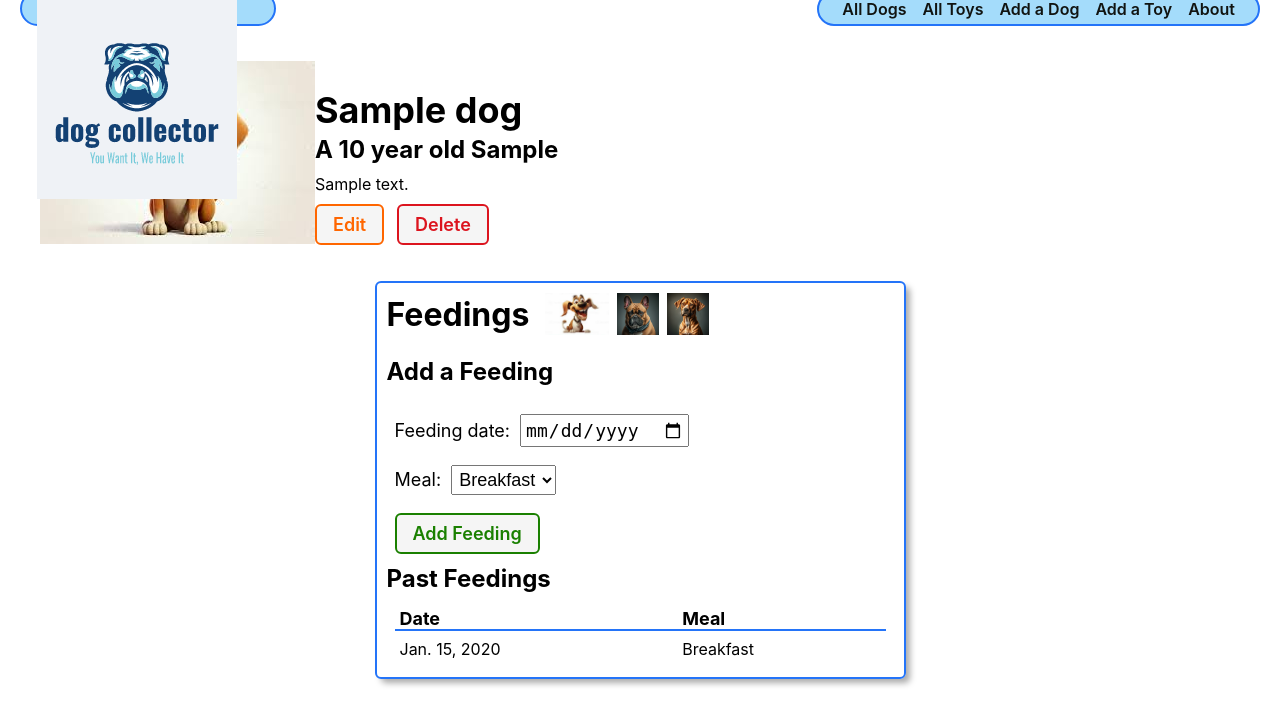
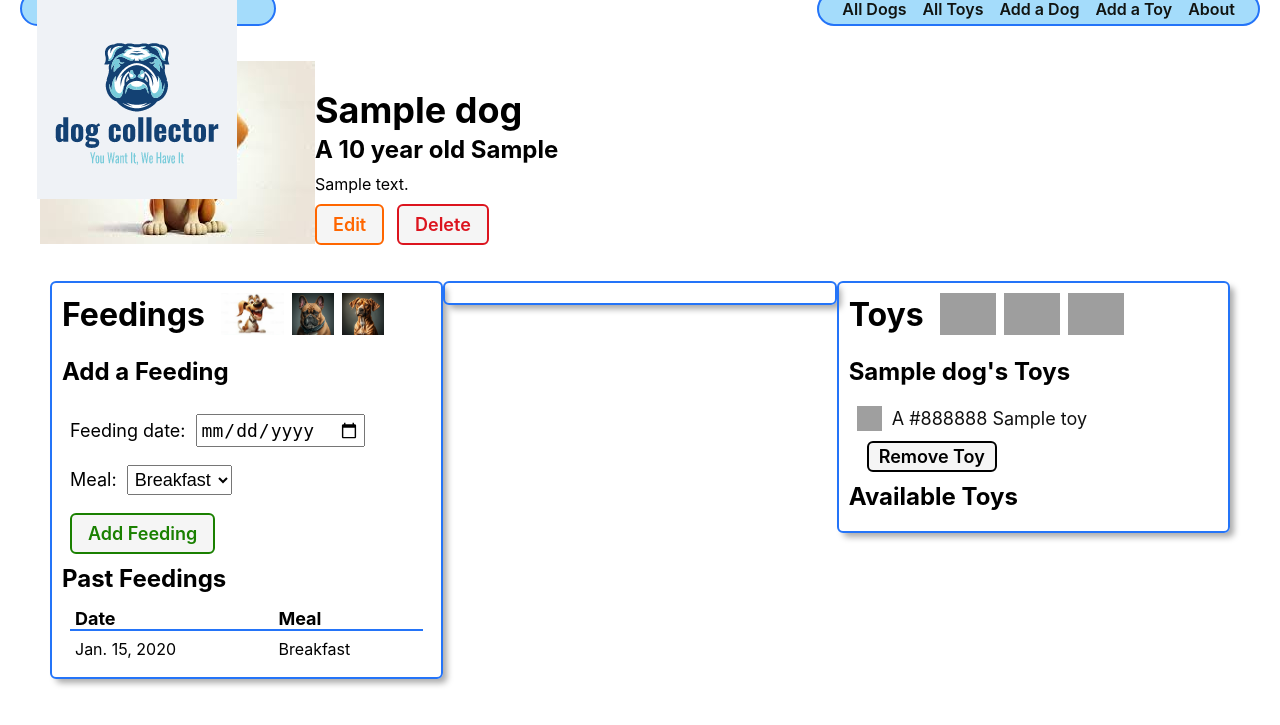
Before and after one commit to RK202024/dogcollector, a Django app: page /dogs/1/ in a window 1280 px wide. Shown: the part 29-754 px from the top of the page. Run offline with Django 5.2, Linux system fonts and the light colour scheme; tables that the repository leaves empty hold one stand-in row (values such as "Sample post"); grey boxes are pictures that could not be loaded.

Commit message:
Dogcollector7

```diff
--- a/main_app/models.py
+++ b/main_app/models.py
@@ -7,12 +7,24 @@
     ('D', 'Dinner')
 )
 
+class Toy(models.Model):
+  name = models.CharField(max_length=50)
+  color = models.CharField(max_length=20)
+
+  def __str__(self):
+      return self.name
+
+  def get_absolute_url(self):
+      return reverse('toy-detail', kwargs={'pk': self.id})
+
 # Create your models here.
 class Dog(models.Model):
   name = models.CharField(max_length=100)
   breed = models.CharField(max_length=100)
   description = models.TextField(max_length=250)
   age = models.IntegerField()
+  toys = models.ManyToManyField(Toy)
+
 
   def __str__(self):
     return f'{self.name} ({self.id})'
@@ -35,13 +47,3 @@
 
   class Meta:
     ordering = ['-date']
-
-class Toy(models.Model):
-  name = models.CharField(max_length=50)
-  color = models.CharField(max_length=20)
-
-  def __str__(self):
-      return self.name
-
-  def get_absolute_url(self):
-      return reverse('toy-detail', kwargs={'pk': self.id})
--- a/main_app/templates/dogs/detail.html
+++ b/main_app/templates/dogs/detail.html
@@ -74,6 +74,51 @@
     </div>
     {% endif %}
   </section>
+  <section class="feedings">
+    <!-- This is a long section -->
+  </section>
+
+  <section class="toys">
+    <div class="subsection-title">
+      <h2>Toys</h2>
+      <img src="{% static 'images/string.svg' %}" alt="A ball of string" />
+      <img src="{% static 'images/mouse.svg' %}" alt="A mouse" />
+      <img src="{% static 'images/fish.svg' %}" alt="A fishy toy" />
+    </div>
+
+    <h3>{{ dog.name }}'s Toys</h3>
+    <div class="subsection-content">
+        {% for toy in dog.toys.all %}
+          <div class="toy-container">
+            <div class="color-block" style="background-color: {{ toy.color }}"></div>
+            <a href="{% url 'toy-detail' toy.id %}">
+              <p>A {{ toy.color }} {{ toy.name }}</p>
+            </a>
+            <form action="{% url 'remove-toy' dog.id toy.id %}" method="post">
+              {% csrf_token %}
+              <button type="submit" class="btn btn-danger">Remove Toy</button>
+            </form>
+
+          </div>
+        {% empty %}
+        <p class="no-toys">{{dog.name}} doesn't have any toys!</p>
+      {% endfor %}
+    </div>
+
+    <h3>Available Toys</h3>
+    <div class="subsection-content">
+      {% for toy in toys %}
+        <div class="toy-container">
+          <div class="color-block" style="background-color: {{ toy.color }}"></div>
+          <p>{{ toy.color }} {{ toy.name }}</p>
+          <form action="{% url 'associate-toy' dog.id toy.id %}" method="post">
+            {% csrf_token %}
+            <button type="submit" class="btn submit">Give Toy</button>
+          </form>
+        </div>
+      {% endfor %}
+    </div>
+  </section>
 </div>
 
 {% endblock %}
--- a/main_app/urls.py
+++ b/main_app/urls.py
@@ -10,6 +10,9 @@
   path('dogs/<int:pk>/update/', views.DogUpdate.as_view(), name='dog-update'),
   path('dogs/<int:pk>/delete/', views.DogDelete.as_view(), name='dog-delete'),
   path('dogs/<int:dog_id>/add-feeding/', views.add_feeding, name='add-feeding'),
+  path('dogs/<int:dog_id>/associate-toy/<int:toy_id>/', views.associate_toy, name='associate-toy'),
+  path('dogs/<int:dog_id>/remove-toy/<int:toy_id>/', views.remove_toy, name='remove-toy'),
+  path('dogs/<int:dog_id>/remove-toy/<int:toy_id>/', views.remove_toy, name='remove-toy'),
   path('toys/create/', views.ToyCreate.as_view(), name='toy-create'),
   path('toys/<int:pk>/', views.ToyDetail.as_view(), name='toy-detail'),
   path('toys/', views.ToyList.as_view(), name='toy-index'),
--- a/main_app/views.py
+++ b/main_app/views.py
@@ -18,10 +18,13 @@
 
 def dog_detail(request, dog_id):
   dog = Dog.objects.get(id=dog_id)
+  toy_ids_dog_has = dog.toys.all().values_list('id')
+  toys_dog_doesnt_have = Toy.objects.exclude(id__in=toy_ids_dog_has)
   feeding_form = FeedingForm()
   return render(request, 'dogs/detail.html', {
     'dog': dog,
-    'feeding_form': feeding_form
+    'feeding_form': feeding_form,
+    'toys': toys_dog_doesnt_have
   })
 
 class DogCreate(CreateView):
@@ -47,7 +50,7 @@
 
 class ToyCreate(CreateView):
     model = Toy
-    fields = '__all__'
+    fields = ['name', 'breed', 'description', 'age']
 
 class ToyList(ListView):
     model = Toy
@@ -62,3 +65,10 @@
 class ToyDelete(DeleteView):
     model = Toy
     success_url = '/toys/'
+
+def associate_toy(request, dog_id, toy_id):
+  Dog.objects.get(id=dog_id).toys.add(toy_id)
+  return redirect('dog-detail', dog_id=dog_id)
+
+def remove_toy(request, dog_id, toy_id):
+    return redirect('dog-detail', dog_id=dog.id)
```
Also changed, not shown: main_app/migrations/0004_dog_toys.py (added).
